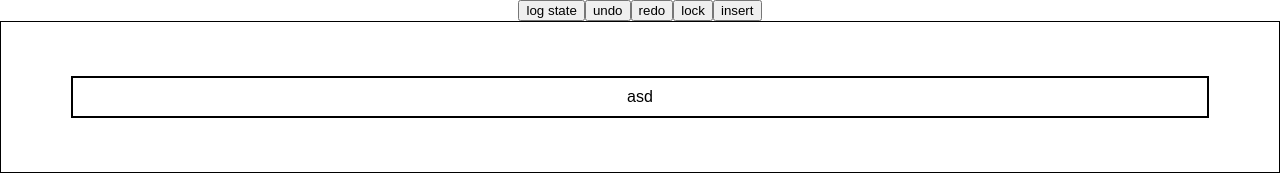
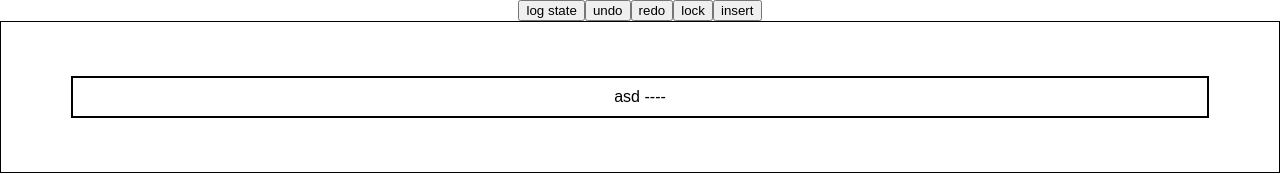
Before and after one commit to pruttned/draftjs-test, a React (Create React App) app: page / in a window 1280 px wide. Both pictures are taken after a click on the button "insert". Shown: the top 174 px of the page. Built offline with nearby package versions, Linux system fonts and the light colour scheme.

Commit message:
add widget data update first test

```diff
--- a/src/my-editor.js
+++ b/src/my-editor.js
@@ -8,7 +8,8 @@ import {
     Entity,
     AtomicBlockUtils,
     SelectionState,
-    convertToRaw
+    convertToRaw,
+    Modifier
 } from 'draft-js';
 import MyWidget from './my-widget';
 
@@ -42,6 +43,7 @@ class MyEditor extends React.Component {
         this.onUndoClick = this.onUndoClick.bind(this);
         this.onRedoClick = this.onRedoClick.bind(this);
         this.onLogStateClick = this.onLogStateClick.bind(this);
+        this.onWidgetUpdate = this.onWidgetUpdate.bind(this);
     }
 
     myBlockRenderer(block) {
@@ -53,6 +55,7 @@ class MyEditor extends React.Component {
                 editable: false,
                 props: {
                     onEnterEditMode: this.onEnterEditMode,
+                    onWidgetUpdate: this.onWidgetUpdate,
                     isInEditMode: this.state.selectedWidgetKey === block.getKey()
                 }
             };
@@ -62,7 +65,7 @@ class MyEditor extends React.Component {
     }
 
     onLogStateClick() {
-        console.log(convertToRaw(this.state.editorState.getCurrentContent()));
+        console.log(JSON.stringify(convertToRaw(this.state.editorState.getCurrentContent())));
     }
 
     onUndoClick() {
@@ -80,6 +83,15 @@ class MyEditor extends React.Component {
         const editorState = EditorState.forceSelection(this.state.editorState, SelectionState.createEmpty(blockKey));
 
         this.setState({ selectedWidgetKey: blockKey, editorState });
+    }
+    onWidgetUpdate(blockKey, data) {
+        let newContent = Modifier.setBlockData(this.state.editorState.getCurrentContent(), SelectionState.createEmpty(blockKey), { abc: new Date().toISOString() });
+
+        console.log(JSON.stringify(convertToRaw(newContent)));
+        //Entity.replaceData(blockKey, {xyz:123});
+        const editorState = EditorState.push(this.state.editorState, newContent, 'change-block-data')
+        this.setState({ editorState });
+
     }
 
     onInsertClick(e) {
@@ -99,6 +111,9 @@ class MyEditor extends React.Component {
         const readOnly = !this.state.readOnly;
         this.setState({ readOnly });
     }
+
+
+
     render() {
         const {editorState, readOnly} = this.state;
         return (
--- a/src/my-widget.js
+++ b/src/my-widget.js
@@ -1,15 +1,25 @@
 import React, { Component, PropTypes } from 'react';
 import classNames from 'classnames';
+import {
+    Entity
+} from 'draft-js';
 
 class MyWidget extends Component {
     constructor(props) {
         super(props);
 
         this.onOverlayClick = this.onOverlayClick.bind(this);
+        this.onEditorUpdateClick = this.onEditorUpdateClick.bind(this);
     }
 
     onOverlayClick() {
         this.props.blockProps.onEnterEditMode(this.props.block.getKey());
+    }
+
+    onEditorUpdateClick(e) {
+        e.stopPropagation();
+        console.log('sd');
+        this.props.blockProps.onWidgetUpdate(this.props.block.getKey(), 123);
     }
 
     componentWillReceiveProps(nextProps) {
@@ -26,14 +36,40 @@ class MyWidget extends Component {
 
 
     render() {
+        // let eee = Entity.get(this.props.block.getEntityAt(0));
+        // let data = Entity.get(this.props.block.getEntityAt(0)).getData();
+
+        // console.log('--this.props.block.getData--');
+        // console.log(this.props.block.getData().get('abc'));
+        // console.log('-------------------');
+        // console.log('Entity.get(this.props.block.getEntityAt(0))');
+        // console.log(eee);
+        // console.log('-------------------');
+        // console.log('---this.props.block---');
+        // console.log(this.props.block);
+        // console.log('-------------------');
+
+        const abcData = this.props.block.getData().get('abc');
+
         const {isInEditMode} = this.props.blockProps;
         const className = classNames({
-            widget : true,
-            'widget--edit' : isInEditMode
+            widget: true,
+            'widget--edit': isInEditMode
         });
+        const editor = isInEditMode ? this.renderEditor() : null;
         return (
             <div onClick={this.onOverlayClick} className={className}>
-                asd
+                asd --{abcData}--
+                {editor}
+            </div>
+        );
+    }
+
+    renderEditor() {
+        return (
+            <div>
+                <div>editor</div>
+                <button onClick={this.onEditorUpdateClick}>update</button>
             </div>
         );
     }
```
